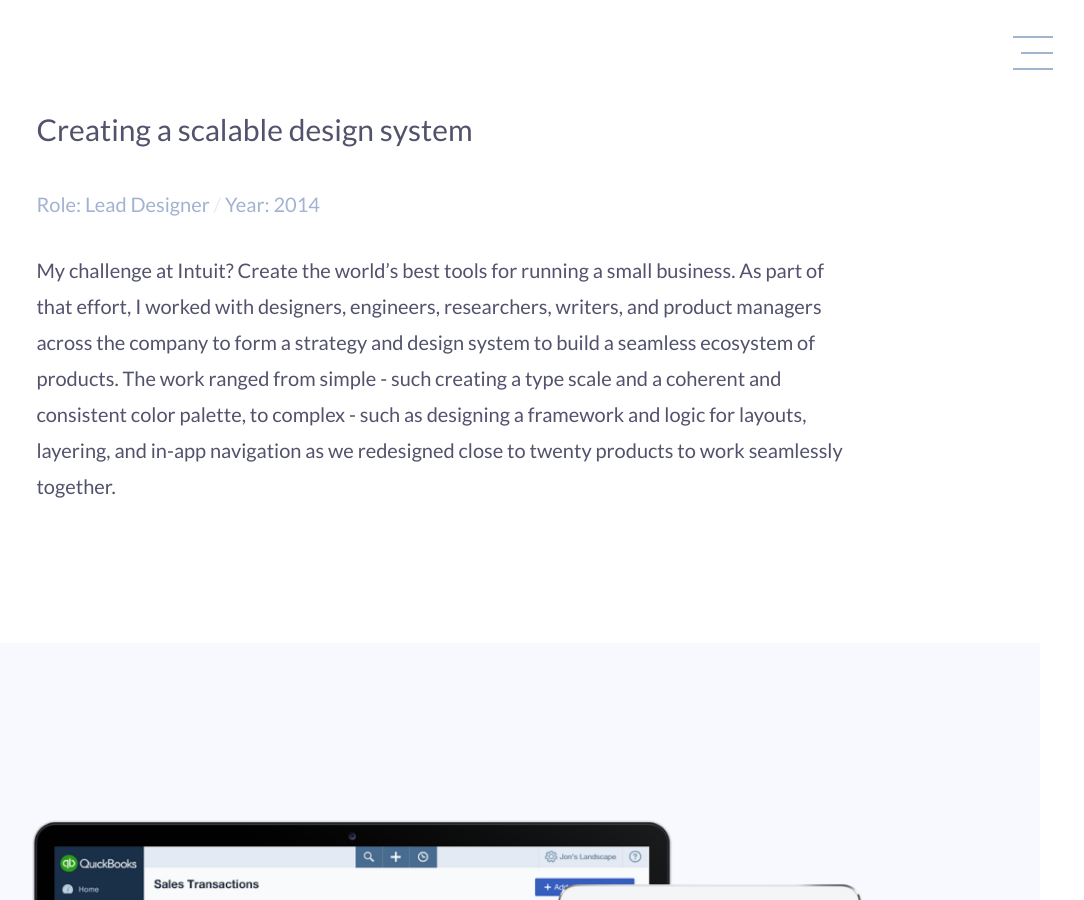
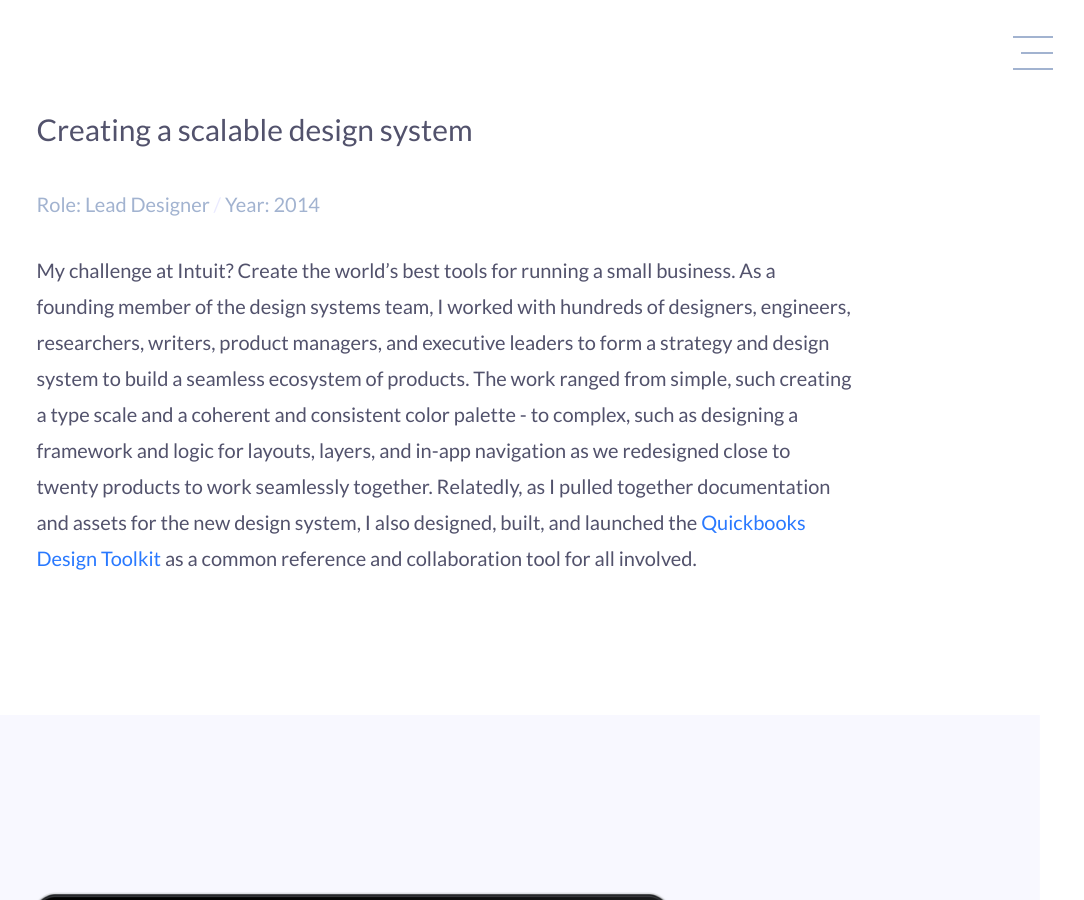
Before and after one commit to ericakatrak/ericakatrak.github.io, a Jekyll site: the page built from _posts/2016-09-03-quickbooks.md, in a window 1280 px wide and 900 px high. Shown: the whole window, without its empty margins (194-1278 px from the left). Built offline with Jekyll 4.4.1, drawn with Linux system fonts in a browser that asks for light colours.

Commit message:
Update 2016-09-03-quickbooks.md

```diff
--- a/_posts/2016-09-03-quickbooks.md
+++ b/_posts/2016-09-03-quickbooks.md
@@ -7,7 +7,7 @@
 <section>
   <h1>{{ page.title }}</h1>
   <p class="meta">Role: Lead Designer <span class="lt">/</span> Year: 2014</p>
-  <p>My challenge at Intuit? Create the world’s best tools for running a small business. As part of that effort, I worked with designers, engineers, researchers, writers, and product managers across the company to form a strategy and design system to build a seamless ecosystem of products. The work ranged from simple - such creating a type scale and a coherent and consistent color palette, to complex - such as designing a framework and logic for layouts, layering, and in-app navigation as we redesigned close to twenty products to work seamlessly together.</p>
+  <p>My challenge at Intuit? Create the world’s best tools for running a small business. As a founding member of the design systems team, I worked with hundreds of designers, engineers, researchers, writers, product managers, and executive leaders to form a strategy and design system to build a seamless ecosystem of products. The work ranged from simple, such creating a type scale and a coherent and consistent color palette - to complex, such as designing a framework and logic for layouts, layers, and in-app navigation as we redesigned close to twenty products to work seamlessly together. Relatedly, as I pulled together documentation and assets for the new design system, I also designed, built, and launched the <a href="{{ site.url }}/harmony.html">Quickbooks Design Toolkit</a> as a common reference and collaboration tool for all involved.</p>
 </section>
 
 <ul class="grid fade grid-full" id="grid-full">
```
